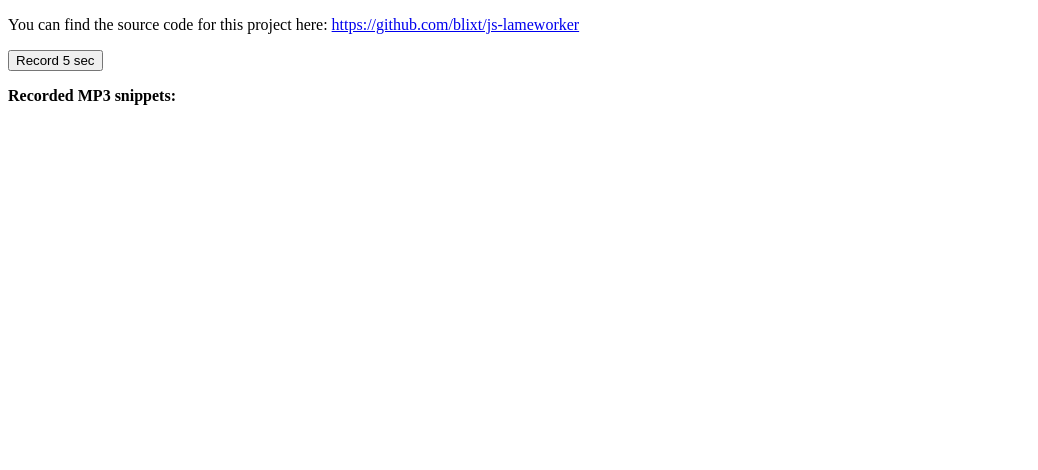
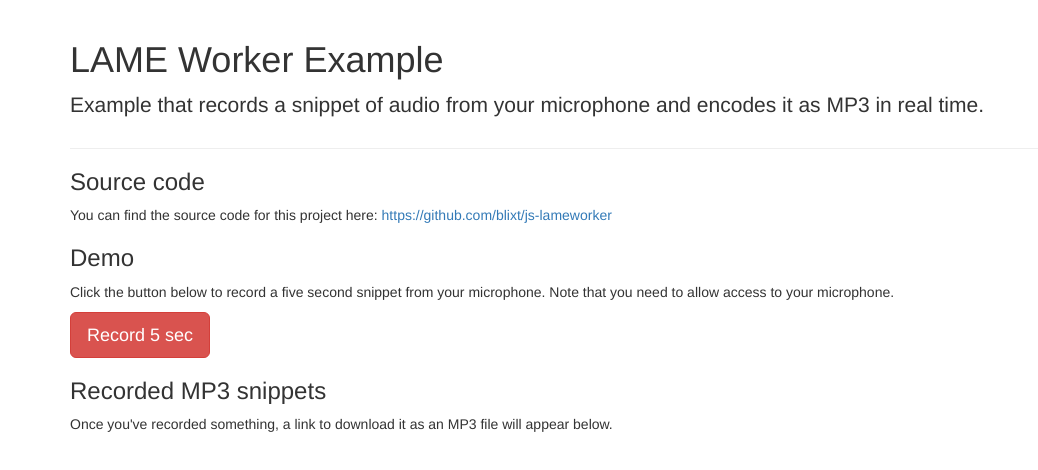
Before and after one commit to blixt/js-lameworker, a website: page dist/example.html in a window 1280 px wide. Shown: the whole page, without its empty margins (0-1038 px from the left). Drawn offline with nearby package versions, Linux system fonts and the light colour scheme.

Commit message:
Make the example a little bit prettier

```diff
--- a/dist/example.html
+++ b/dist/example.html
@@ -1,14 +1,29 @@
 <!DOCTYPE html>
 <html>
 	<head>
+		<meta charset="utf-8">
 		<title>LAME</title>
+		<meta name="viewport" content="width=device-width, initial-scale=1">
+		<link href="https://maxcdn.bootstrapcdn.com/bootstrap/3.3.5/css/bootstrap.min.css" rel="stylesheet">
 	</head>
 	<body>
-		<p>You can find the source code for this project here:
-		<a href="https://github.com/blixt/js-lameworker">https://github.com/blixt/js-lameworker</a></p>
-		<p><button onclick="record(this)">Record 5 sec</button></p>
-		<p><strong>Recorded MP3 snippets:</strong></p>
-		<ul id="mp3s"></ul>
+		<div class="container">
+			<div class="page-header">
+				<h1>LAME Worker Example</h1>
+				<p class="lead">Example that records a snippet of audio from your microphone and encodes it as MP3 in real time.</p>
+			</div>
+			<h3>Source code</h3>
+			<p>
+				You can find the source code for this project here:
+				<a href="https://github.com/blixt/js-lameworker">https://github.com/blixt/js-lameworker</a>
+			</p>
+			<h3>Demo</h3>
+			<p>Click the button below to record a five second snippet from your microphone. Note that you need to allow access to your microphone.</p>
+			<p><button class="btn btn-danger btn-lg" onclick="record(this)">Record 5 sec</button></p>
+			<h3>Recorded MP3 snippets</h3>
+			<p>Once you've recorded something, a link to download it as an MP3 file will appear below.</p>
+			<ul id="mp3s"></ul>
+		</div>
 		<script src="lame.js"></script>
 		<script>
 		var lame = lameworker();
```
